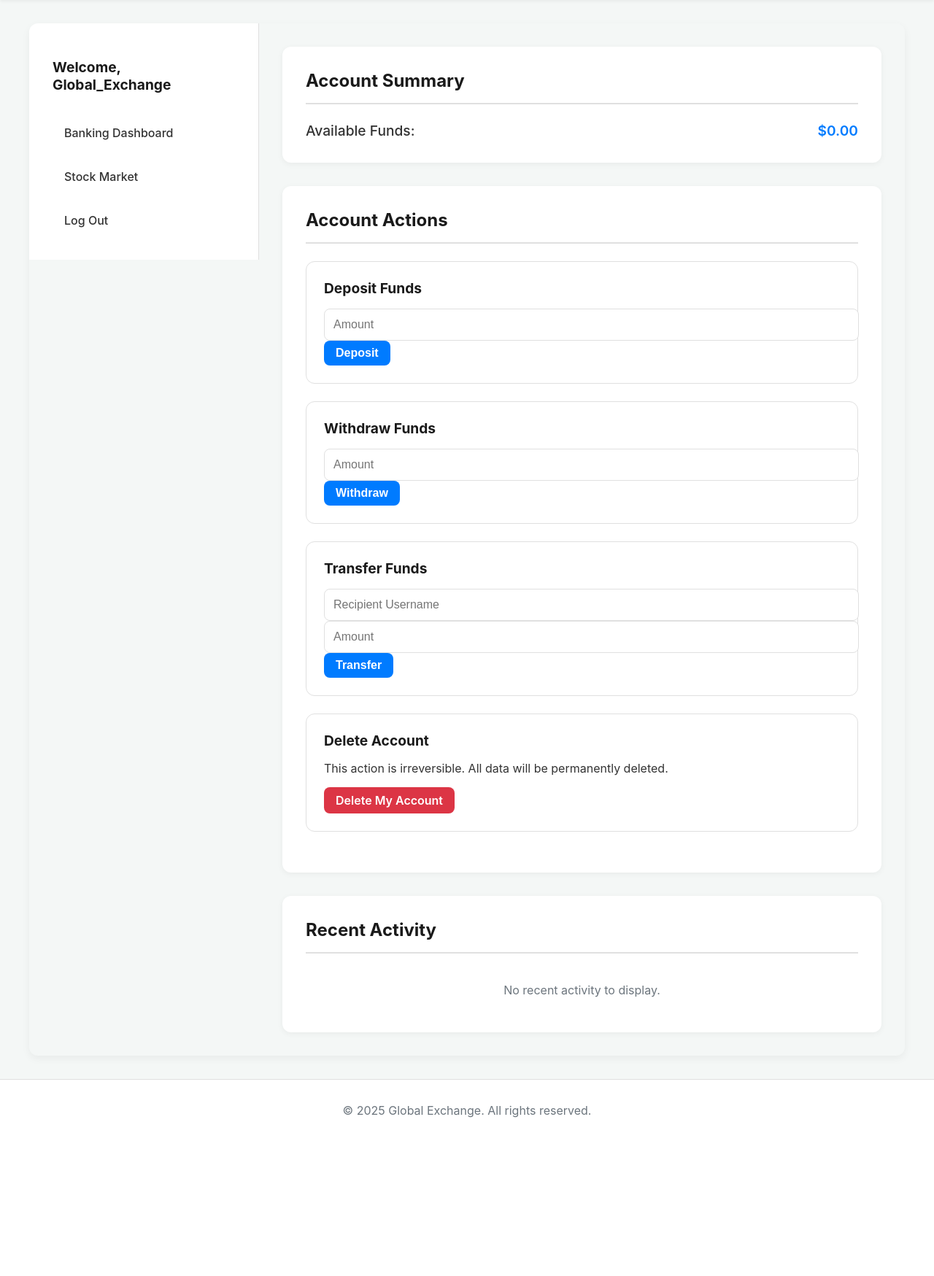
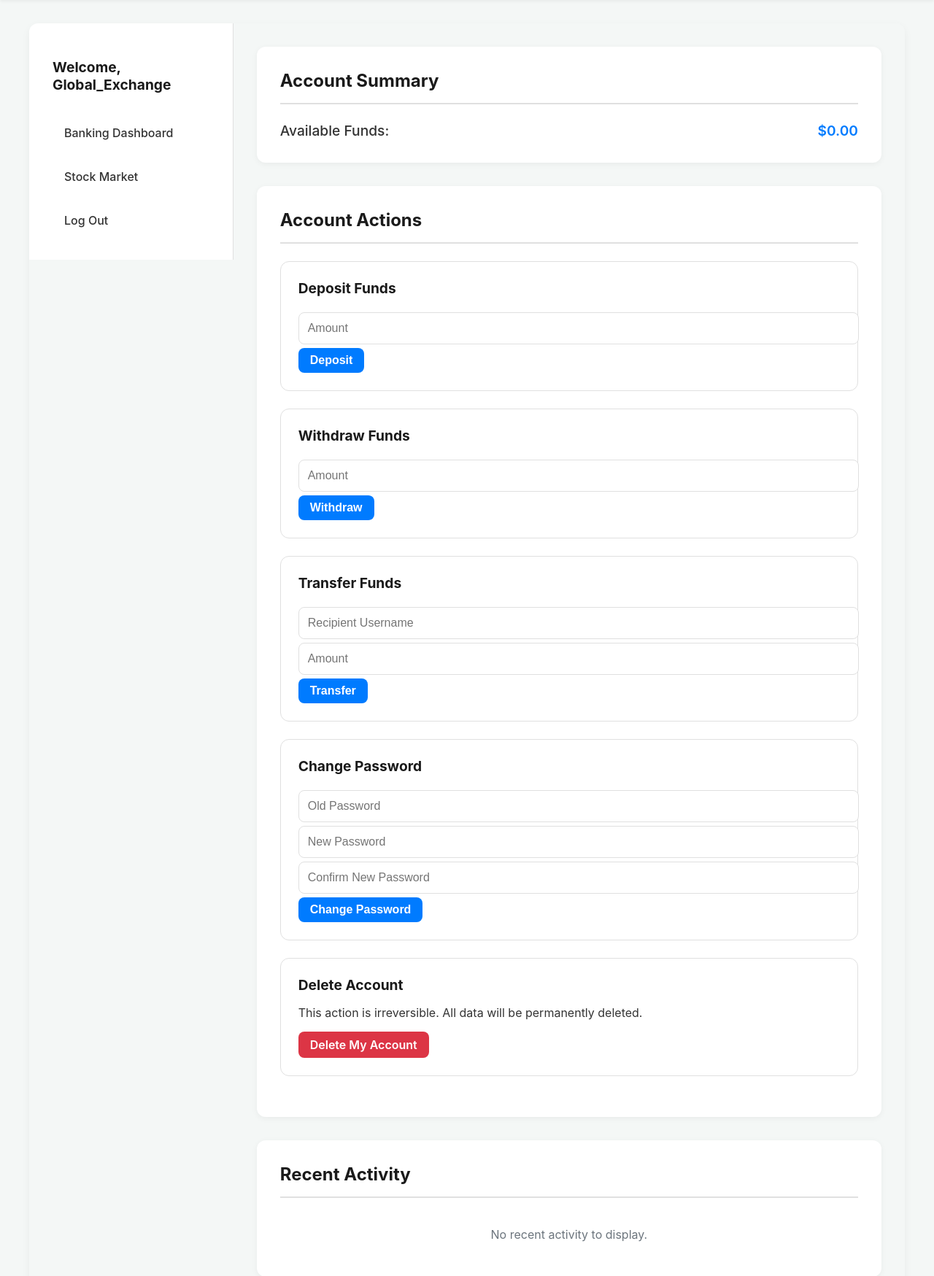
Before and after one commit to ghostface-security/Stock-Trading-Simulator, a Flask app: page /banking_dashboard in a window 1280 px wide. Shown: the part 61-1810 px from the top of the page at 73% size. Before the commit the page ends 1593 px from the top, so only its background shows below. Run offline with Flask 3, Linux system fonts and the light colour scheme; the visitor is signed in with stand-in values (Sample User, id 1).

Commit message:
Update banking_dashboard.html

```diff
--- a/templates/banking_dashboard.html
+++ b/templates/banking_dashboard.html
@@ -3,6 +3,13 @@
 {% block title %}Banking Dashboard{% endblock %}
 
 {% block content %}
+<style>
+    .form-section form input,
+    .form-section form button {
+        margin-top: 5px; /* Adds 5px of space above each element */
+    }
+</style>
+
 <div class="dashboard-container">
     <aside class="sidebar">
         <h2>Welcome, {{ user.username }}</h2>
@@ -45,6 +52,15 @@
                 </form>
             </div>
             <div class="form-section">
+                <h3>Change Password</h3>
+                <form action="{{ url_for('change_password') }}" method="post">
+                    <input type="password" name="old_password" placeholder="Old Password" required>
+                    <input type="password" name="new_password" placeholder="New Password" required>
+                    <input type="password" name="confirm_new_password" placeholder="Confirm New Password" required>
+                    <button type="submit" class="button-primary">Change Password</button>
+                </form>
+            </div>
+            <div class="form-section">
                 <h3>Delete Account</h3>
                 <p>This action is irreversible. All data will be permanently deleted.</p>
                 <a href="{{ url_for('confirm_delete') }}" class="button-danger">Delete My Account</a>
```
